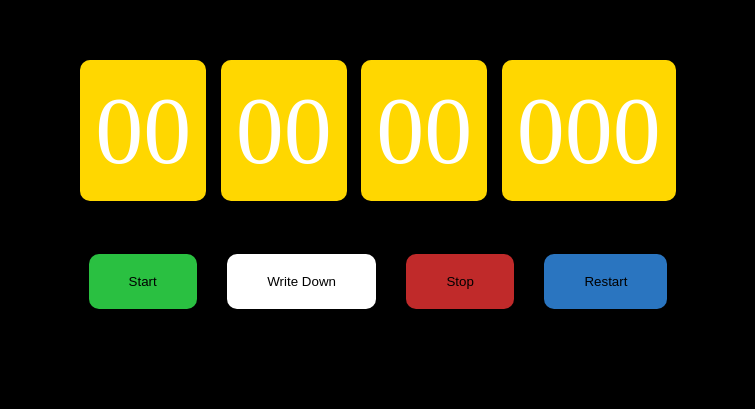
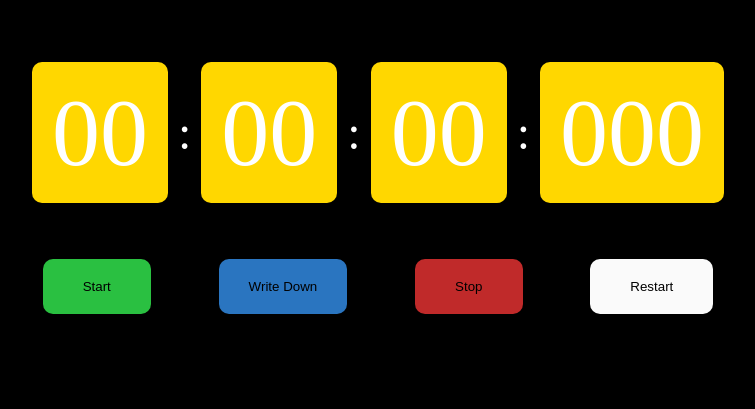
Before and after one commit to HelcioAnicio/StopWatch, a plain HTML site: page src/index.html in a window 1280 px wide. Shown: the part 194-603 px from the top of the page, without its empty margins (262-1017 px from the left). Drawn offline with Linux system fonts and the light colour scheme.

Commit message:
Styled the project

```diff
--- a/src/sass/styles.sass
+++ b/src/sass/styles.sass
@@ -13,7 +13,7 @@ body, html
     align-items: center
 
     .container
-        width: 50%
+        width: 90%
         height: 50%
         display: flex
         flex-direction: column
@@ -23,11 +23,15 @@ body, html
             display: flex
             justify-content: center
             align-items: center
+            color: white
+            font-size: 3rem
+            // border: 1px solid
+
 
             span
                 font-size: 6rem
-                margin: 5px
-                padding: 15px
+                margin: 10px
+                padding: 15px 20px
                 border-radius: 10px
                 color: white
 
@@ -35,9 +39,13 @@ body, html
             background-color: gold
 
         .sectionButtons
+            margin: 0 auto
             display: flex
             justify-content: space-evenly
             align-items: center
+            width: 70%
+            // border: 1px solid
+            color: white
 
             button
                 padding: 20px 40px
@@ -50,8 +58,20 @@ body, html
             .start
                 background-color: rgb(42, 192, 65)
 
+            .writeDown
+                background-color: rgb(42, 117, 192)
+                // display: none
+                padding: 20px 30px
+
+
             .stop
                 background-color: rgb(192, 42, 42)
 
             .restart
-                background-color: rgb(42, 117, 192)
+                background-color: rgb(250, 250, 250)
+
+
+        .times
+            // border: 1px solid
+            color: white
+            font-size: 1.5rem
```
Also changed, not shown: src/css/styles.css, 1 other file.
